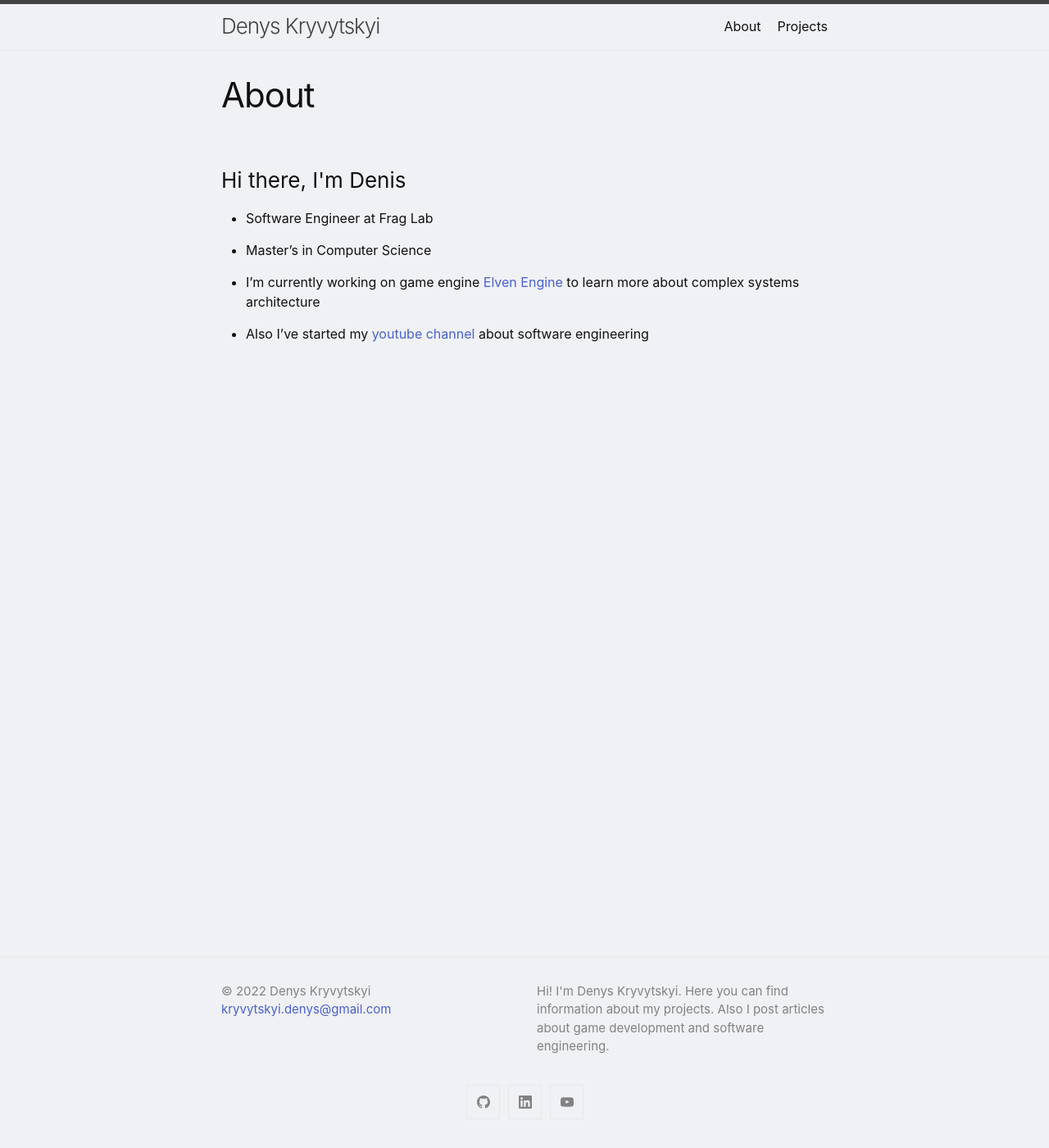
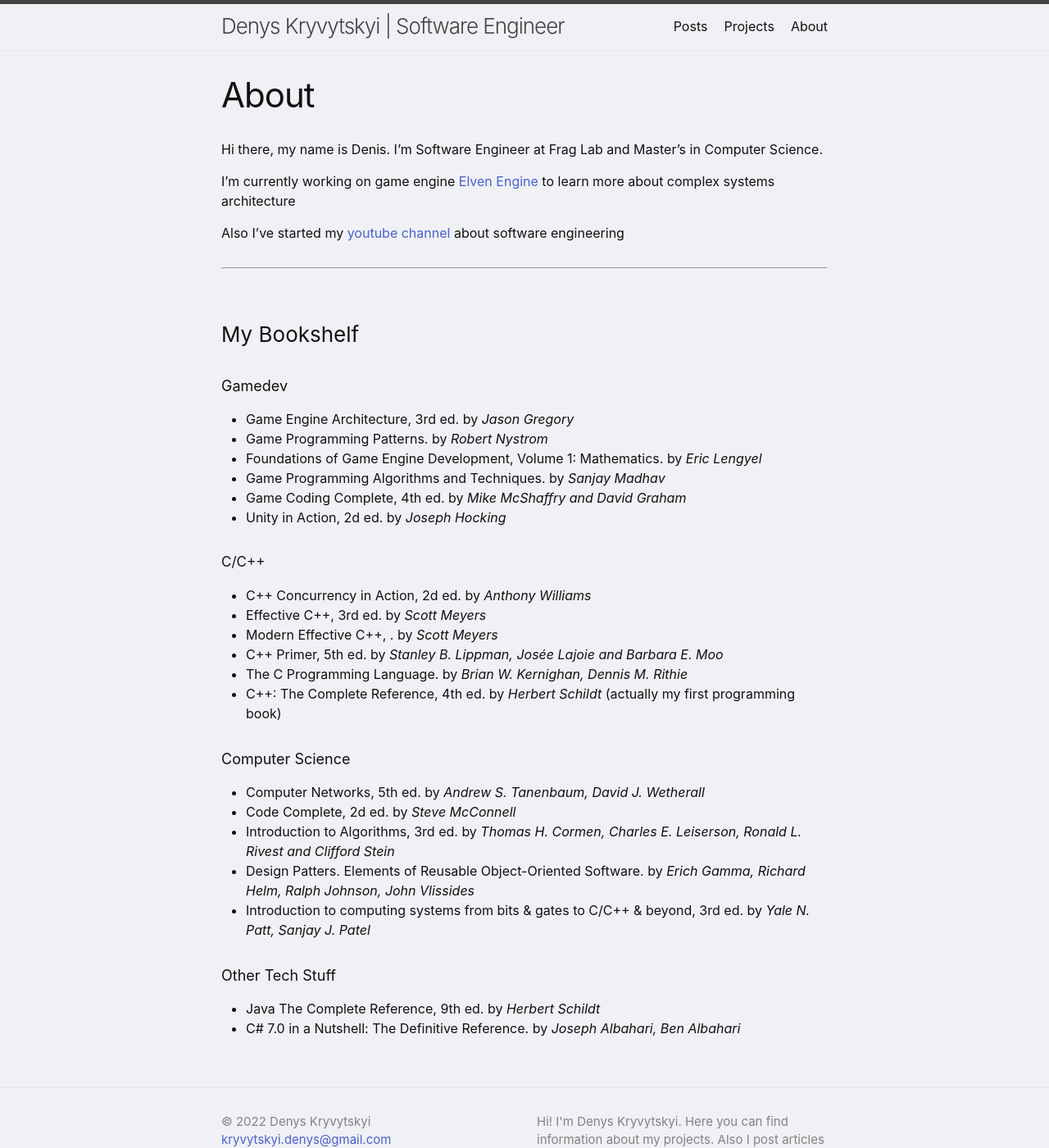
Before and after one commit to denyskryvytskyi/denyskryvytskyi.github.io, a Jekyll site: the page built from about.md, in a window 1280 px wide and 1400 px high. Shown: the whole window at 82% size. Built offline with Jekyll 4.4.1, drawn with Linux system fonts in a browser that asks for light colours.

Commit message:
Added menu items order and added some "about" and "projects" info

```diff
--- a/_config.yml
+++ b/_config.yml
@@ -1,4 +1,4 @@
-title: Denys Kryvytskyi
+title: Denys Kryvytskyi | Software Engineer
 author:
   name: 2022 Denys Kryvytskyi
   email: kryvytskyi.denys@gmail.com
--- a/_includes/header.html
+++ b/_includes/header.html
@@ -1,7 +1,7 @@
 <header class="site-header">
 
   <div class="wrapper">
-    {%- assign default_paths = site.pages | map: "path" -%}
+    {%- assign default_paths = site.pages | sort:"order" | map: "path" -%}
     {%- assign page_paths = site.header_pages | default: default_paths -%}
     {%- assign titles_size = site.pages | map: 'title' | join: '' | size -%}
     <a class="site-title" rel="author" href="{{ "/" | relative_url }}">{{ site.title | escape }}</a>
--- a/about.md
+++ b/about.md
@@ -2,13 +2,42 @@
 layout: page
 title: About
 permalink: /about/
+order: 3
 ---
-<h3>Hi there, I'm Denis</h3>
 
-- Software Engineer at Frag Lab
+Hi there, my name is Denis. I'm Software Engineer at Frag Lab and Master’s in Computer Science.
 
-- Master’s in Computer Science
+I'm currently working on game engine [Elven Engine](https://github.com/kryvytskyidenys/ElvenEngine) to learn more about complex systems architecture
 
-- I’m currently working on game engine [Elven Engine](https://github.com/kryvytskyidenys/ElvenEngine) to learn more about complex systems architecture
+Also I've started my [youtube channel](https://www.youtube.com/channel/UCx90zcUS9qnt0JInGaot2IQ) about software engineering
 
-- Also I've started my [youtube channel](https://www.youtube.com/channel/UCx90zcUS9qnt0JInGaot2IQ) about software engineering
+---
+
+### My Bookshelf
+
+##### Gamedev
+- Game Engine Architecture, 3rd ed. by *Jason Gregory*
+- Game Programming Patterns. by *Robert Nystrom*
+- Foundations of Game Engine Development, Volume 1: Mathematics. by *Eric Lengyel*
+- Game Programming Algorithms and Techniques. by *Sanjay Madhav*
+- Game Coding Complete, 4th ed. by *Mike McShaffry and David Graham*
+- Unity in Action, 2d ed. by *Joseph Hocking*
+
+###### C/C++
+- C++ Concurrency in Action, 2d ed. by *Anthony Williams*
+- Effective C++, 3rd ed. by *Scott Meyers*
+- Modern Effective C++, . by *Scott Meyers*
+- C++ Primer, 5th ed. by *Stanley B. Lippman, Josée Lajoie and Barbara E. Moo*
+- The C Programming Language. by *Brian W. Kernighan, Dennis M. Rithie*
+- C++: The Complete Reference, 4th ed. by *Herbert Schildt* (actually my first programming book)
+
+##### Computer Science
+- Computer Networks, 5th ed. by *Andrew S. Tanenbaum, David J. Wetherall*
+- Code Complete, 2d ed. by *Steve McConnell*
+- Introduction to Algorithms, 3rd ed. by *Thomas H. Cormen, Charles E. Leiserson, Ronald L. Rivest and Clifford Stein*
+- Design Patters. Elements of Reusable Object-Oriented Software. by *Erich Gamma, Richard Helm, Ralph Johnson, John Vlissides*
+- Introduction to computing systems from bits & gates to C/C++ & beyond, 3rd ed. by *Yale N. Patt, Sanjay J. Patel*
+
+##### Other Tech Stuff
+- Java The Complete Reference, 9th ed. by *Herbert Schildt*
+- C# 7.0 in a Nutshell: The Definitive Reference. by *Joseph Albahari, Ben Albahari*
--- a/index.html
+++ b/index.html
@@ -1,3 +1,5 @@
 ---
 layout: home
+title: Posts
+order: 1
 ---
```
Also changed, not shown: projects.md (+32 -1 lines).
